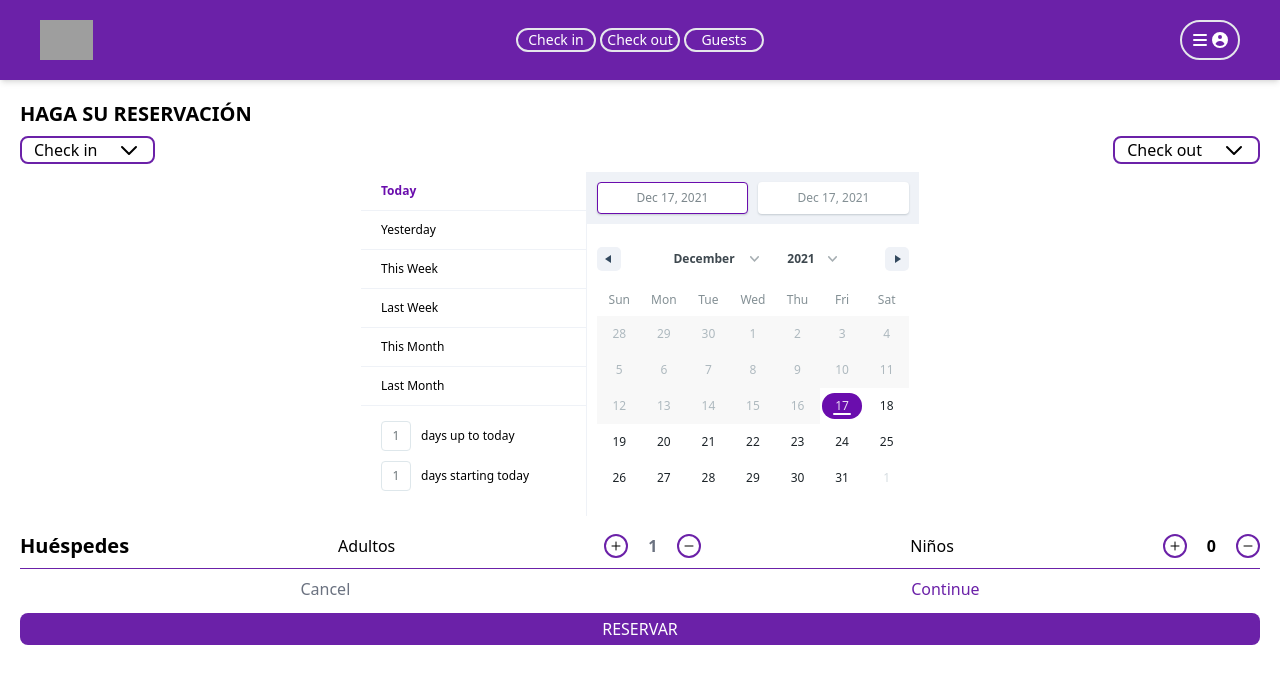
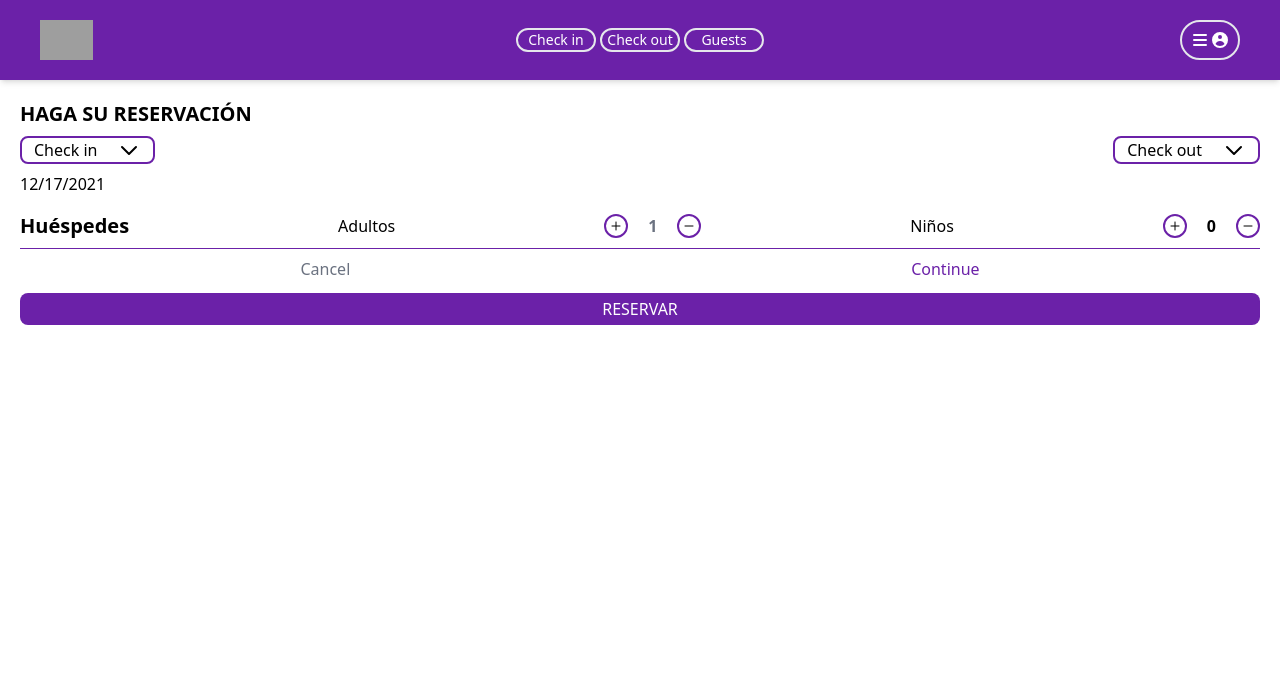
Before and after one commit to kathyhernndez/portfolio_say_my_brand, a Next.js app: page / in a window 1280 px wide. Both pictures are taken after a click on the element "Check in". Shown: the top 684 px of the page. Built offline with nearby package versions, Linux system fonts and the light colour scheme; grey boxes are pictures that could not be loaded.

Commit message:
EuroBu with date-picker

```diff
--- a/Components/Booking.js
+++ b/Components/Booking.js
@@ -1,14 +1,18 @@
 import { useState } from "react";
 import { ChevronDownIcon, PlusIcon, MinusIcon } from "@heroicons/react/outline";
-import "react-date-range/dist/styles.css"; // main style file
-import "react-date-range/dist/theme/default.css"; // theme css file
-import { DateRangePicker } from "react-date-range";
+// import "react-date-range/dist/styles.css"; // main style file
+// import "react-date-range/dist/theme/default.css"; // theme css file
+// import { DateRangePicker } from "react-date-range";
+import DatePicker from "react-datepicker";
+import "react-datepicker/dist/react-datepicker.css";
 import { useRouter } from "next/router";
 
 const Booking = () => {
   const [datePicker, setDatePicker] = useState(false);
+  // const [startDate, setStartDate] = useState(new Date());
+  // const [endDate, setEndDate] = useState(new Date());
   const [startDate, setStartDate] = useState(new Date());
-  const [endDate, setEndDate] = useState(new Date());
+
   const [adults, setAdults] = useState(1);
   const [kids, setKids] = useState(0);
   const router = useRouter();
@@ -18,11 +22,11 @@
     setEndDate(ranges.selection.endDate);
   };
 
-  const selectionRange = {
-    startDate: startDate,
-    endDate: endDate,
-    key: "selection",
-  };
+  // const selectionRange = {
+  //   startDate: startDate,
+  //   endDate: endDate,
+  //   key: "selection",
+  // };
 
   // Decrement number of adults and kids
   const decrementAdults = () => {
@@ -66,13 +70,11 @@
 
       {datePicker && (
         <>
-          <DateRangePicker
-            className="mx-auto"
-            ranges={[selectionRange]}
-            minDate={new Date()}
-            rangeColors={["#6A0DAD"]}
-            onChange={handleSelect}
+          <DatePicker
+            selected={startDate}
+            onChange={(date) => setStartDate(date)}
           />
+
           <div className="flex justify-between items-center border-b border-purple-800 py-2">
             <h2 className="text-xl font-semibold">Huéspedes</h2>
             <p>Adultos</p>
--- a/package.json
+++ b/package.json
@@ -13,6 +13,7 @@
     "next": "12.0.7",
     "react": "^17.0.2",
     "react-date-range": "^1.4.0",
+    "react-datepicker": "^4.5.0",
     "react-dom": "17.0.2"
   },
   "devDependencies": {
```
Also changed, not shown: 2 other files (tests, documents, lock files or other folders).
